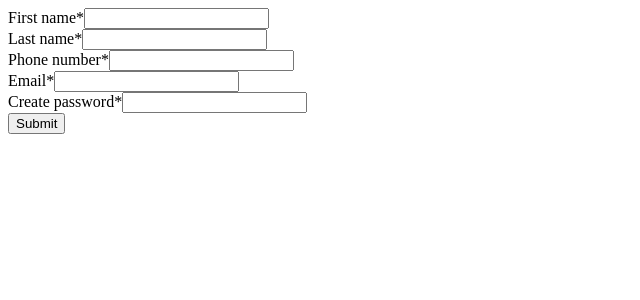
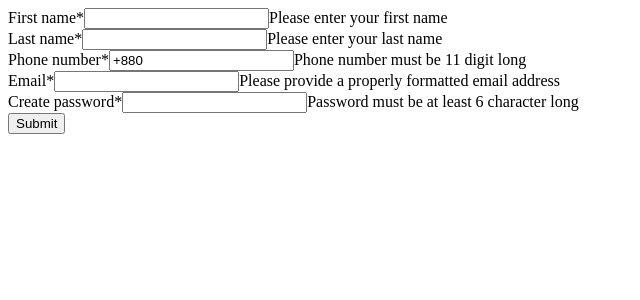
Before and after one commit to ZTanvir/dribble-signup-login-form, a React (Vite) app: page / in a window 1280 px wide. Shown: the top 300 px of the page, without its empty margins (0-640 px from the left). Built offline with nearby package versions, Linux system fonts and the light colour scheme.

Commit message:
Add form error message for SignInFormData

```diff
--- a/src/Components/Form.jsx
+++ b/src/Components/Form.jsx
@@ -5,12 +5,17 @@
 import InputFields from "./InputFields";
 
 const Form = (props) => {
-    const { formInputData, btnName } = props;
+    const { formInputData, btnName, handleSubmitForm } = props;
 
     return (
-        <form id="">
+        <form onSubmit={handleSubmitForm} id="">
             {formInputData.map((input) => (
-                <InputFields key={input.id} label={input.label} {...input} />
+                <InputFields
+                    key={input.id}
+                    label={input.label}
+                    pattern={input.patttern}
+                    {...input}
+                />
             ))}
             <button type="submit">{btnName}</button>
         </form>
--- a/src/Components/FormData/SignInFormData.js
+++ b/src/Components/FormData/SignInFormData.js
@@ -6,7 +6,7 @@ const SignInFormData = [
         name: "fname",
         placeholder: "",
         required: true,
-        errorMessage: "",
+        errorMessage: "Please enter your first name",
     },
     {
         id: crypto.randomUUID(),
@@ -15,7 +15,7 @@ const SignInFormData = [
         name: "lname",
         placeholder: "",
         required: true,
-        errorMessage: "",
+        errorMessage: "Please enter your last name",
     },
     {
         id: crypto.randomUUID(),
@@ -23,8 +23,9 @@ const SignInFormData = [
         type: "tel",
         name: "pnumber",
         placeholder: "",
+        defaultValue: "+880",
         required: true,
-        errorMessage: "",
+        errorMessage: "Phone number must be 11 digit long",
     },
     {
         id: crypto.randomUUID(),
@@ -33,7 +34,7 @@ const SignInFormData = [
         name: "email",
         placeholder: "",
         required: true,
-        errorMessage: "",
+        errorMessage: "Please provide a properly formatted email address",
     },
     {
         id: crypto.randomUUID(),
@@ -41,8 +42,9 @@ const SignInFormData = [
         type: "password",
         name: "password",
         placeholder: "",
+        patttern: "^[a-zA-Z0-9]{6,}$",
         required: true,
-        errorMessage: "",
+        errorMessage: "Password must be at least 6 character long",
     },
 ];
 export default SignInFormData;
--- a/src/Components/InputFields.jsx
+++ b/src/Components/InputFields.jsx
@@ -2,7 +2,16 @@ import { useId } from "react";
 
 const InputFields = (props) => {
     const inputId = useId();
-    const { label, type, name, placeholder, required } = props;
+    const {
+        label,
+        type,
+        name,
+        placeholder,
+        required,
+        defaultValue,
+        pattern,
+        errorMessage,
+    } = props;
     return (
         <div className="inputField">
             <label htmlFor={`${inputId}${name}`}>
@@ -14,8 +23,11 @@ const InputFields = (props) => {
                 type={type}
                 name={name}
                 placeholder={placeholder}
+                pattern={pattern}
+                defaultValue={defaultValue}
                 required={required}
             />
+            <span>{errorMessage}</span>
         </div>
     );
 };
```
